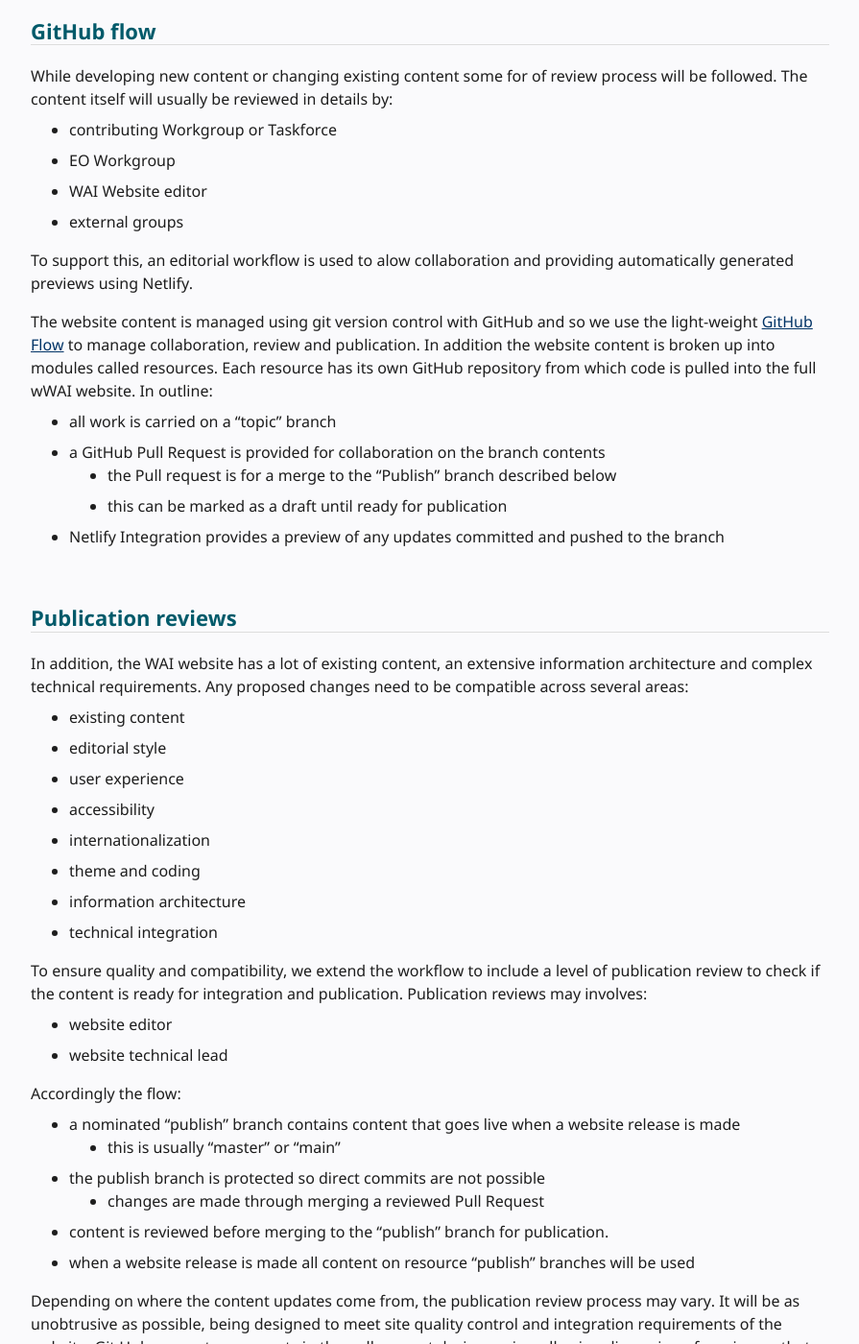
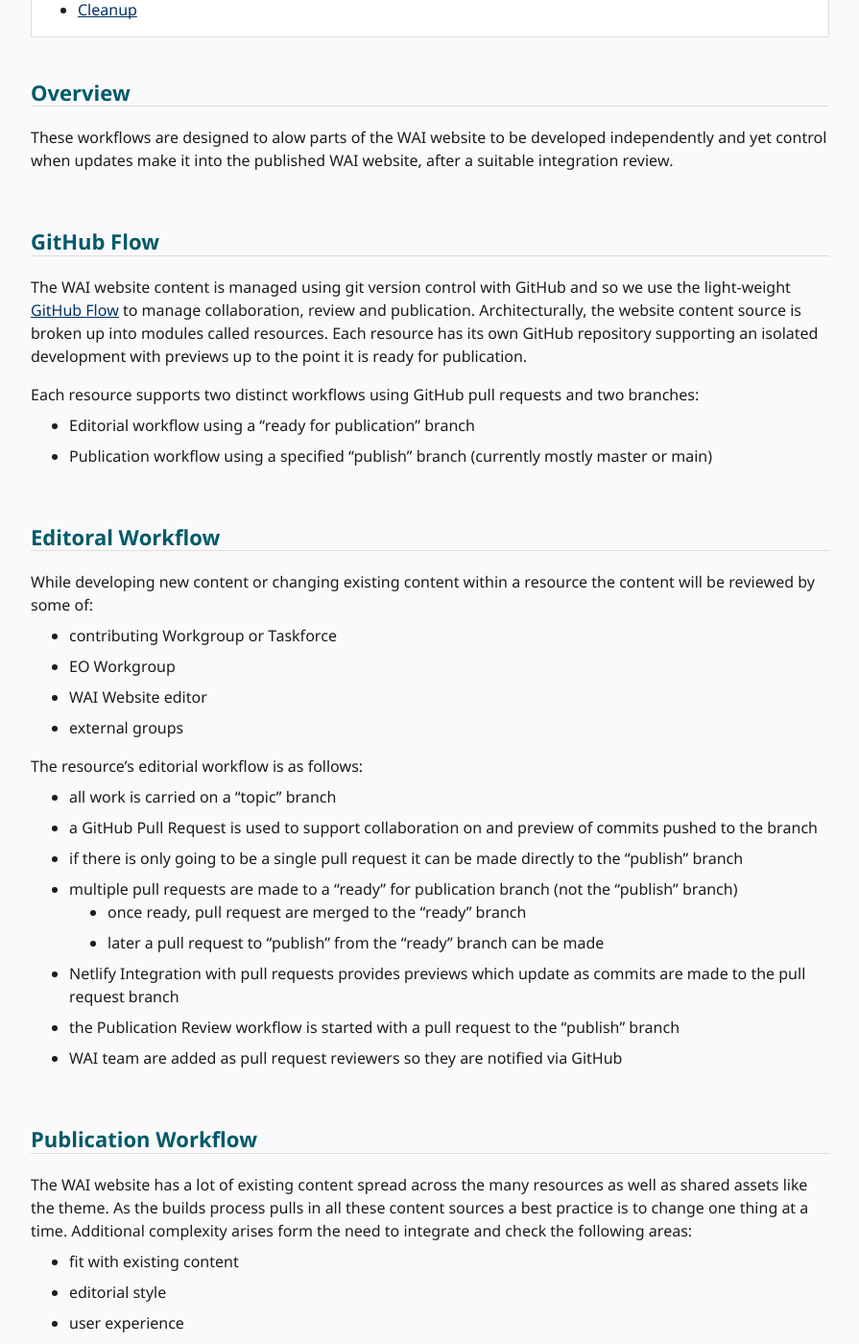
Before and after one commit to w3c/wai-website-theme, a Jekyll site: the page built from content/workflow.md, in a window 1280 px wide and 1400 px high, scrolled down 649 px. Shown: the whole window at 96% size, without its empty margins (336-1231 px from the left). Built offline with Jekyll 4.4.1, drawn with Linux system fonts in a browser that asks for light colours; cached includes are drawn as plain includes; comment, search, counter and statistics services are not loaded; some of the changed text lies outside the part shown.

Commit message:
Update workflow

```diff
--- a/content/workflow.md
+++ b/content/workflow.md
@@ -20,32 +20,49 @@
 
 {% include toc.html %}
 
-## GitHub flow
+## Overview
 
-While developing new content or changing existing content some for of review process will be followed. The content itself will usually be reviewed in details by:
+These workflows are designed to alow parts of the WAI website to be developed independently and yet control when updates make it into the published WAI website, after a suitable integration review.
+
+## GitHub Flow
+
+The WAI website content is managed using git version control with GitHub and so we use the light-weight [GitHub Flow](https://docs.github.com/en/get-started/quickstart/github-flow) to manage collaboration, review and publication.
+Architecturally, the website content source is broken up into modules called resources.
+Each resource has its own GitHub repository supporting an isolated development with previews up to the point it is ready for publication.
+
+Each resource supports two distinct workflows using GitHub pull requests and two branches:
+
+- Editorial workflow using a "ready for publication" branch
+- Publication workflow using a specified "publish" branch (currently mostly master or main)
+
+## Editoral Workflow
+
+While developing new content or changing existing content within a resource the content will be reviewed by some of:
 
 - contributing Workgroup or Taskforce
 - EO Workgroup
 - WAI Website editor
 - external groups
 
-To support this, an editorial workflow is used to alow collaboration and providing automatically generated previews using Netlify.
-
-The website content is managed using git version control with GitHub and so we use the light-weight [GitHub Flow](https://docs.github.com/en/get-started/quickstart/github-flow) to manage collaboration, review and publication.
-In addition the website content is broken up into modules called resources. Each resource has its own GitHub repository from which code is pulled into the full wWAI website.  In outline:
+The resource's editorial workflow is as follows:
 
 - all work is carried on a "topic" branch
-- a GitHub Pull Request is provided for collaboration on the branch contents
-  - the Pull request is for a merge to the "Publish" branch described below
-  - this can be marked as a draft until ready for publication
-- Netlify Integration provides a preview of any updates committed and pushed to the branch
+- a GitHub Pull Request is used to support collaboration on and preview of commits pushed to the branch
+- if there is only going to be a single pull request it can be made directly to the "publish" branch
+- multiple pull requests are made to a "ready" for publication branch (not the "publish" branch)
+  - once ready, pull request are merged to the "ready" branch
+  - later a pull request to "publish" from the "ready" branch can be made
+- Netlify Integration with pull requests provides previews which update as commits are made to the pull request branch
+- the Publication Review workflow is started with a pull request to the "publish" branch
+- WAI team are added as pull request reviewers so they are notified via GitHub
 
-## Publication reviews
+## Publication Workflow
 
-In addition, the WAI website has a lot of existing content, an extensive information architecture and complex technical requirements.
-Any proposed changes need to be compatible across several areas:
+The WAI website has a lot of existing content spread across the many resources as well as shared assets like the theme.
+As the builds process pulls in all these content sources a best practice is to change one thing at a time.
+Additional complexity arises form the need to integrate and check the following areas:
 
-- existing content
+- fit with existing content
 - editorial style
 - user experience
 - accessibility
@@ -54,29 +71,31 @@
 - information architecture
 - technical integration
 
-To ensure quality and compatibility, we extend the workflow to include a level of publication review to check if the content is ready for integration and publication.
-Publication reviews may involves:
+Thus we need a controlled publication review workflow to check if the content is safe to integrate and ready for publication. This will usually be performed by:
 
 - website editor
 - website technical lead
 
-Accordingly the flow:
+The process is:
 
-- a nominated "publish" branch contains content that goes live when a website release is made
-  - this is usually "master" or "main"
-- the publish branch is protected so direct commits are not possible
-  - changes are made through merging a reviewed Pull Request
-- content is reviewed before merging to the "publish" branch for publication.
-- when a website release is made all content on resource "publish" branches will be used
-
-Depending on where the content updates come from, the publication review process may vary. It will be as unobtrusive as possible, being designed to meet site quality control and integration requirements of the website. Git Hub supports comments in the pull request during review allowing discussion of any issues that arise. The reviewer may also request changes.
+- one or more resources have their pull request to the "publish" branch reviewed
+- required matching changes to shared resources like the theme are made - possibly on branches
+- changes to the wai-website _config are made
+- for new resources a git submodule and symblinks are added to wai-website
+- the "publish" branch is merged
+- the Netlify wai-website preview is built and tested
+- the site is published using a GitHub release which triggers a GitHub Action
+- the changes are tested on the live site
 
 ## Branch protection
 
-For the "publish" branch GitHub branch protection settings are used to provide a measure of control of updates and to follow W3C practices.
-The [protection settings](https://docs.github.com/en/repositories/configuring-branches-and-merges-in-your-repository/defining-the-mergeability-of-pull-requests/about-protected-branches) require a pull request for all changes to the branch and also block merging if a pull request does not have an approving review.
+GitHub [branch protection settings](https://docs.github.com/en/repositories/configuring-branches-and-merges-in-your-repository/defining-the-mergeability-of-pull-requests/about-protected-branches) avoid errors caused by workflow shortcuts being taken. A set of restrictions are applied to specific branches.
 
-The WAI Team members can override the protections if required.
+A resource  "ready" branch is not protected and can be used as the resource editors like.
+
+The "publish" branch is protected to require a pull request and direct commits are not possible. Only WAI team can merge to it so they can control when changes are pulled into the wai website.
+
+WAI Team members can always override the protections if required.
 
 ## Cleanup
 
```
